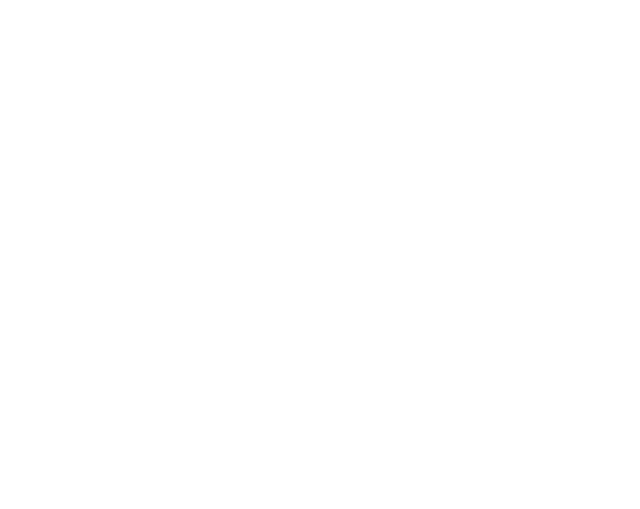
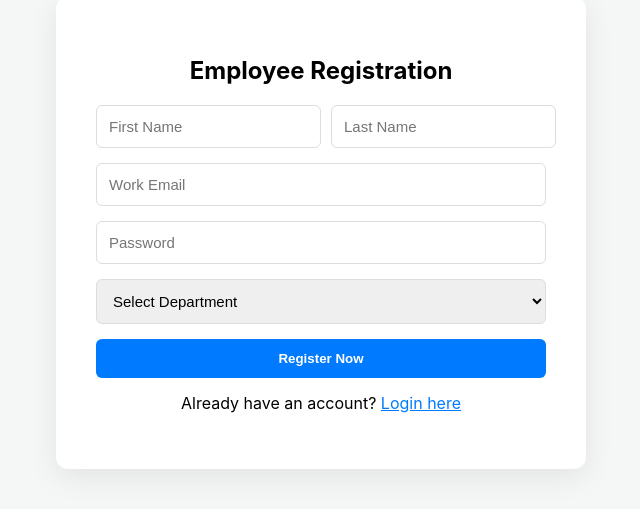
Before and after one commit to me-harshit/mern-hrms, a React (Create React App) app in the folder client/: page /register in a window 1280 px wide. Before the commit this address had no page. Shown: the part 167-676 px from the top of the page, without its empty margins (319-959 px from the left). Built offline with nearby package versions, Linux system fonts and the light colour scheme.

Commit message:
Added Registration and Profile UI pages

```diff
--- a/client/src/App.js
+++ b/client/src/App.js
@@ -2,6 +2,8 @@
 import { BrowserRouter as Router, Routes, Route } from 'react-router-dom';
 import Sidebar from './components/Sidebar';
 import Login from './pages/Login';
+import Register from './pages/Register';
+import Profile from './pages/Profile';
 
 // A simple wrapper to add Sidebar to certain pages
 const DashboardLayout = ({ children }) => (
@@ -18,11 +20,17 @@
     <Router>
       <Routes>
         <Route path="/login" element={<Login />} />
+        <Route path="/register" element={<Register />} />
 
         {/* Protected UI Routes */}
         <Route path="/dashboard" element={
           <DashboardLayout>
             <h1>Welcome to Dashboard</h1>
+          </DashboardLayout>
+        } />
+        <Route path="/profile" element={
+          <DashboardLayout>
+            <Profile />
           </DashboardLayout>
         } />
 
--- /dev/null
+++ b/client/src/pages/Profile.js
@@ -0,0 +1,35 @@
+import React from 'react';
+
+const Profile = () => {
+    // Hardcoded for UI Phase
+    const user = {
+        name: "John Doe",
+        email: "john.doe@office.com",
+        role: "Software Engineer",
+        dept: "IT",
+        joined: "January 15, 2024"
+    };
+
+    return (
+        <div>
+            <h1>My Profile</h1>
+            <div style={profileCard}>
+                <div style={avatarStyle}>{user.name.charAt(0)}</div>
+                <div style={{ flexGrow: 1 }}>
+                    <h2 style={{ margin: '0 0 10px 0' }}>{user.name}</h2>
+                    <p><strong>Role:</strong> {user.role}</p>
+                    <p><strong>Department:</strong> {user.dept}</p>
+                    <p><strong>Email:</strong> {user.email}</p>
+                    <p><strong>Joined Date:</strong> {user.joined}</p>
+                </div>
+                <button style={editBtn}>Edit Profile</button>
+            </div>
+        </div>
+    );
+};
+
+const profileCard = { display: 'flex', gap: '30px', background: '#fff', padding: '30px', borderRadius: '12px', boxShadow: '0 2px 10px rgba(0,0,0,0.05)', alignItems: 'center', marginTop: '20px' };
+const avatarStyle = { width: '100px', height: '100px', background: '#007bff', color: 'white', display: 'flex', justifyContent: 'center', alignItems: 'center', fontSize: '40px', borderRadius: '50%' };
+const editBtn = { alignSelf: 'flex-start', background: '#f1f2f6', border: 'none', padding: '8px 15px', borderRadius: '5px', cursor: 'pointer' };
+
+export default Profile;
--- /dev/null
+++ b/client/src/pages/Register.js
@@ -0,0 +1,63 @@
+import React, { useState } from 'react';
+import { useNavigate, Link } from 'react-router-dom';
+import Swal from 'sweetalert2';
+
+const Register = () => {
+    const [formData, setFormData] = useState({
+        firstName: '', lastName: '', email: '', password: '', department: ''
+    });
+    const navigate = useNavigate();
+
+    const handleRegister = (e) => {
+        e.preventDefault();
+        // UI simulation
+        Swal.fire({
+            title: 'Success!',
+            text: 'Registration successful (UI Mode). Redirecting to Login...',
+            icon: 'success',
+            timer: 2000,
+            showConfirmButton: false
+        });
+        setTimeout(() => navigate('/login'), 2000);
+    };
+
+    return (
+        <div style={containerStyle}>
+            <div style={cardStyle}>
+                <h2 style={{ textAlign: 'center', marginBottom: '20px' }}>Employee Registration</h2>
+                <form onSubmit={handleRegister} style={formStyle}>
+                    <div style={{ display: 'flex', gap: '10px' }}>
+                        <input type="text" placeholder="First Name" style={inputStyle} required
+                            onChange={(e) => setFormData({...formData, firstName: e.target.value})} />
+                        <input type="text" placeholder="Last Name" style={inputStyle} required
+                            onChange={(e) => setFormData({...formData, lastName: e.target.value})} />
+                    </div>
+                    <input type="email" placeholder="Work Email" style={inputStyle} required
+                        onChange={(e) => setFormData({...formData, email: e.target.value})} />
+                    <input type="password" placeholder="Password" style={inputStyle} required
+                        onChange={(e) => setFormData({...formData, password: e.target.value})} />
+                    <select style={inputStyle} required onChange={(e) => setFormData({...formData, department: e.target.value})}>
+                        <option value="">Select Department</option>
+                        <option value="IT">IT</option>
+                        <option value="HR">HR</option>
+                        <option value="Marketing">Marketing</option>
+                        <option value="Sales">Sales</option>
+                    </select>
+                    <button style={btnStyle} type="submit">Register Now</button>
+                </form>
+                <p style={{ textAlign: 'center', marginTop: '15px' }}>
+                    Already have an account? <Link to="/login" style={{color: '#007bff'}}>Login here</Link>
+                </p>
+            </div>
+        </div>
+    );
+};
+
+// Internal styles for now
+const containerStyle = { display: 'flex', justifyContent: 'center', alignItems: 'center', height: '100vh', background: '#f4f7f6' };
+const cardStyle = { background: '#fff', padding: '40px', borderRadius: '12px', boxShadow: '0 8px 30px rgba(0,0,0,0.08)', width: '450px' };
+const formStyle = { display: 'flex', flexDirection: 'column', gap: '15px' };
+const inputStyle = { padding: '12px', borderRadius: '6px', border: '1px solid #ddd', fontSize: '15px' };
+const btnStyle = { background: '#007bff', color: '#fff', border: 'none', padding: '12px', borderRadius: '6px', cursor: 'pointer', fontWeight: 'bold' };
+
+export default Register;
```
Lines whose indentation alone changed are shown as unchanged.
